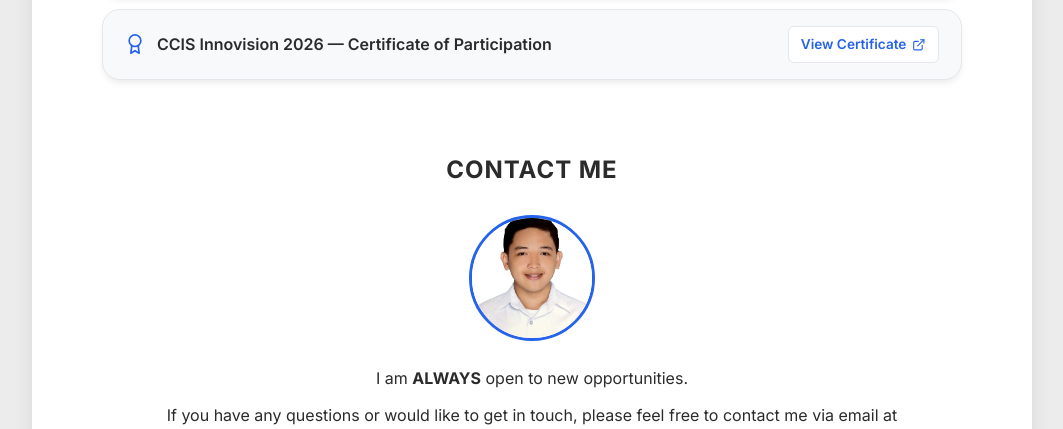
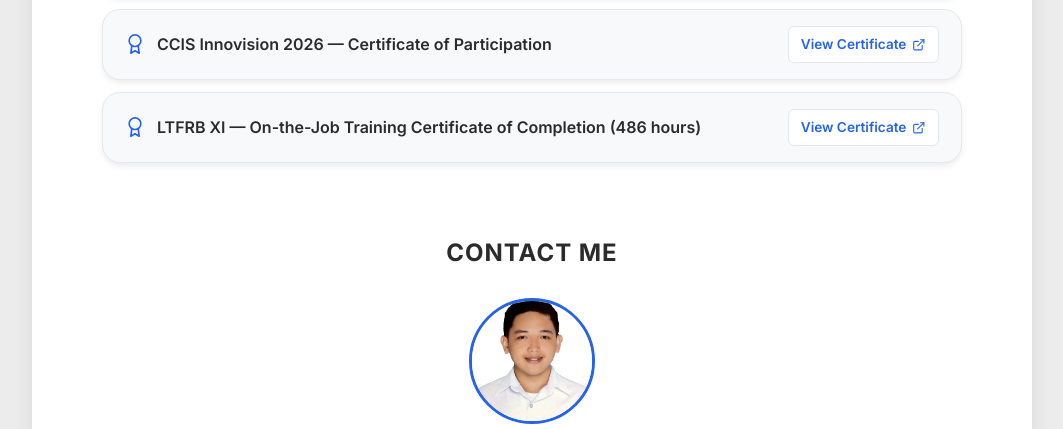
Before and after one commit to Karm101/portfolio, a plain HTML site: page index.html in a window 1280 px wide. Shown: the part 5653-6082 px from the top of the page, without its empty margins (108-1171 px from the left). Drawn offline with Linux system fonts and the light colour scheme.

Commit message:
Added COC

```diff
--- a/index.html
+++ b/index.html
@@ -324,6 +324,14 @@
                         <svg class="icon icon-sm" aria-hidden="true"><use href="#icon-external"/></svg>
                     </a>
                 </li>
+                <li class="card">
+                    <svg class="icon cert-icon" aria-hidden="true"><use href="#icon-award"/></svg>
+                    <span class="cert-text">LTFRB XI — On-the-Job Training Certificate of Completion (486 hours)</span>
+                    <a href="certificates/LTFRB-OJT-Certificate.jpg" target="_blank" rel="noopener" class="cert-view">
+                        View Certificate
+                        <svg class="icon icon-sm" aria-hidden="true"><use href="#icon-external"/></svg>
+                    </a>
+                </li>
             </ul>
         </section>
 
```
Also changed, not shown: certificates/LTFRB-OJT-Certificate.jpg (added).
